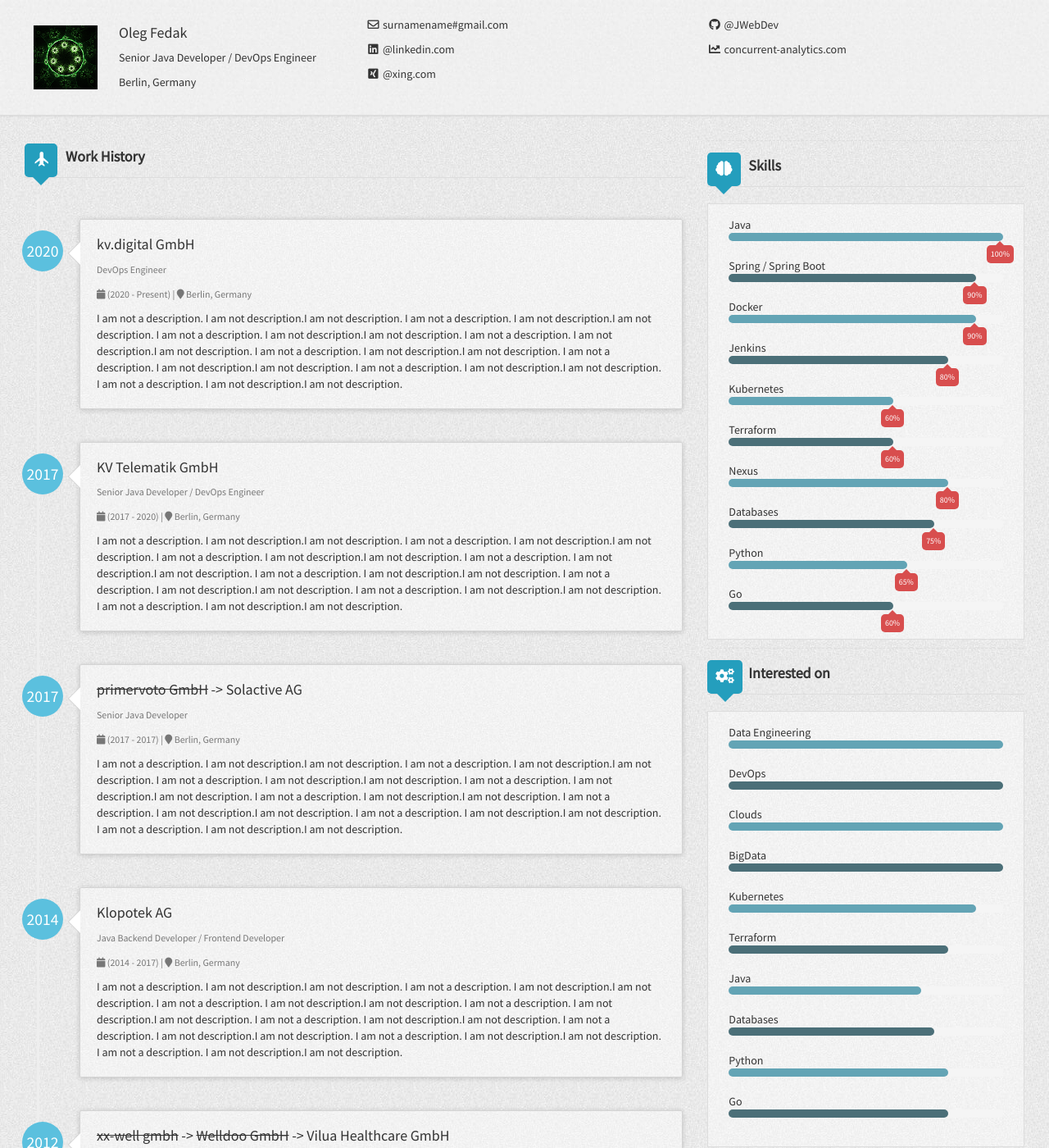
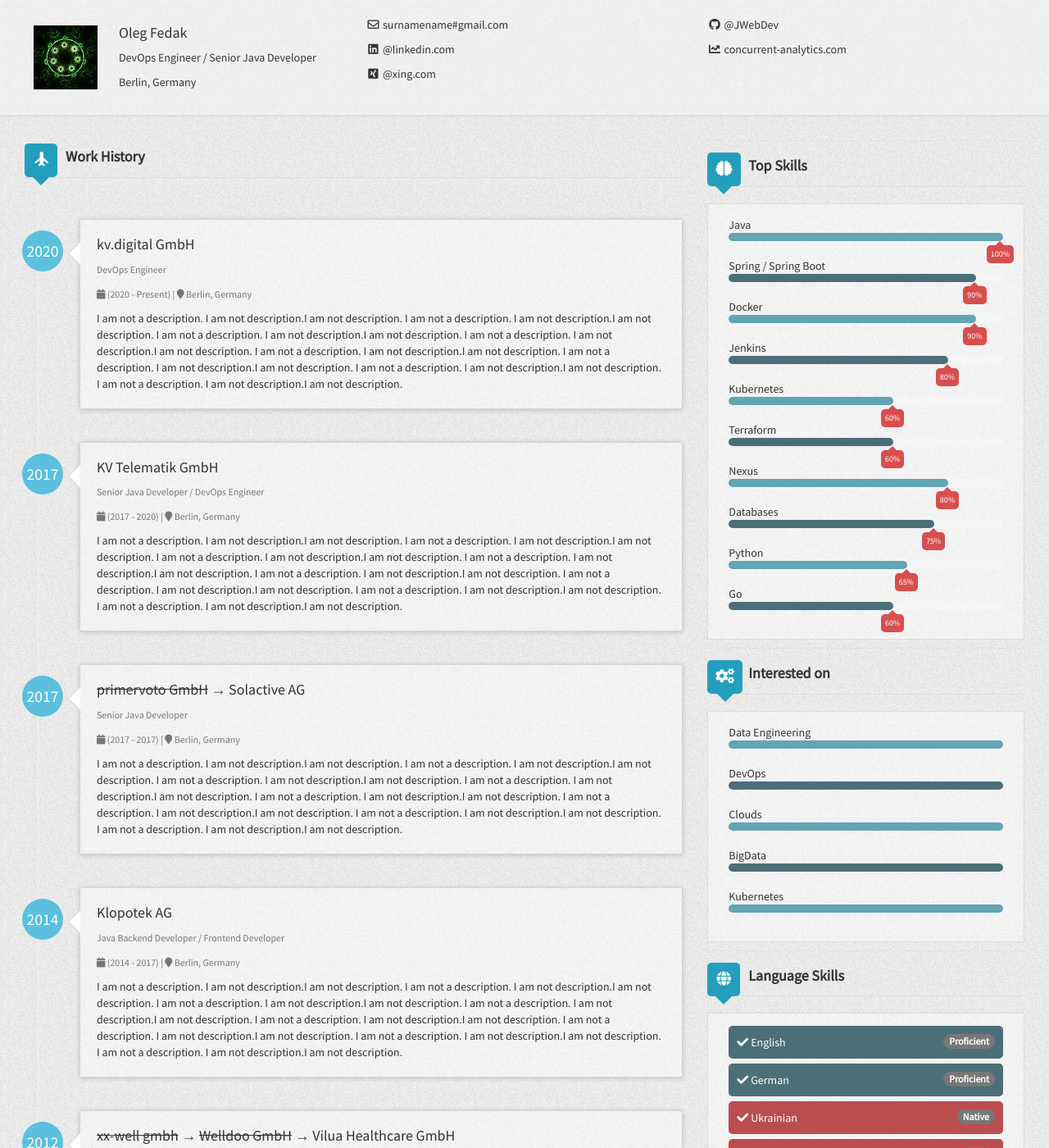
Before and after one commit to JWebDev/jwebdev.github.io, a Jekyll site: the page built from index.html, in a window 1280 px wide and 1400 px high. Shown: the whole window at 82% size. Built offline with Jekyll 4.4.1, drawn with Linux system fonts in a browser that asks for light colours; nearby versions of some CDN libraries; some of the changed lines change nothing that is shown; some of the changed text lies outside the part shown.

Commit message:
add skills and interested on

```diff
--- a/_config.yml
+++ b/_config.yml
@@ -9,7 +9,7 @@
 # Author settings
 author:
   name: Oleg Fedak
-  title: Senior Java Developer / DevOps Engineer
+  title: DevOps Engineer / Senior Java Developer
   address: Berlin, Germany
   email: surnamename#gmail.com
   link: #
@@ -35,7 +35,7 @@
       duration: (2017 - 2020)
       description: I am not a description. I am not description.I am not description. I am not a description. I am not description.I am not description. I am not a description. I am not description.I am not description. I am not a description. I am not description.I am not description. I am not a description. I am not description.I am not description. I am not a description. I am not description.I am not description. I am not a description. I am not description.I am not description. I am not a description. I am not description.I am not description.
     - work3:
-      company: <s>primervoto GmbH</s> -> Solactive AG
+      company: <s>primervoto GmbH</s> &#8594 Solactive AG
       location: Berlin, Germany
       title: Senior Java Developer
       started: 2017
@@ -49,14 +49,14 @@
       duration: (2014 - 2017)
       description: I am not a description. I am not description.I am not description. I am not a description. I am not description.I am not description. I am not a description. I am not description.I am not description. I am not a description. I am not description.I am not description. I am not a description. I am not description.I am not description. I am not a description. I am not description.I am not description. I am not a description. I am not description.I am not description. I am not a description. I am not description.I am not description.
     - work5:
-      company: <s>xx-well gmbh</s> -> <s>Welldoo GmbH</s> -> Vilua Healthcare GmbH
+      company: <s>xx-well gmbh</s> &#8594 <s>Welldoo GmbH</s> &#8594 Vilua Healthcare GmbH
       location: Berlin, Germany
       title: Working student (Java Backend Developer / Frontend Developer)
       started: 2012
       duration: (2012 - 2014)
       description: I am not a description. I am not description.I am not description. I am not a description. I am not description.I am not description. I am not a description. I am not description.I am not description. I am not a description. I am not description.I am not description. I am not a description. I am not description.I am not description. I am not a description. I am not description.I am not description. I am not a description. I am not description.I am not description. I am not a description. I am not description.I am not description.
     - work6:
-      company: <s>Steria Mummert Consulting GmbH</s> -> Sopra Steria SE
+      company: <s>Steria Mummert Consulting GmbH</s> &#8594 Sopra Steria SE
       location: Berlin, Germany
       title: Working student (Java Backend Developer / Frontend Developer)
       started: 2011
@@ -190,19 +190,19 @@
       percentage: 100%
     - skill5:
       name: Kubernetes
-      percentage: 90%
-    - skill6:
-      name: Terraform
-      percentage: 80%
-    - skill7:
-      name: Java
-      percentage: 70%
-    - skill8:
-      name: Databases
-      percentage: 75%
-    - skill9:
-      name: Python
-      percentage: 80%
-    - skill10:
-      name: Go
-      percentage: 80%
+      percentage: 100%
+#    - skill6:
+#      name: Terraform
+#      percentage: 80%
+#    - skill7:
+#      name: Java
+#      percentage: 70%
+#    - skill8:
+#      name: Databases
+#      percentage: 75%
+#    - skill9:
+#      name: Python
+#      percentage: 80%
+#    - skill10:
+#      name: Go
+#      percentage: 80%
--- a/index.html
+++ b/index.html
@@ -130,7 +130,7 @@
 
             {% if site.author.skills %}
             <div class="deviter"></div>
-            <h3 class="title with-icon"><span class="fas fa-brain cat-title"></span> Skills</h3>
+            <h3 class="title with-icon"><span class="fas fa-brain cat-title"></span> Top Skills</h3>
             <div class="grid-block">
                 <ul class="list-unstyled list-skills">
                     {% for skill in site.author.skills %}
```
